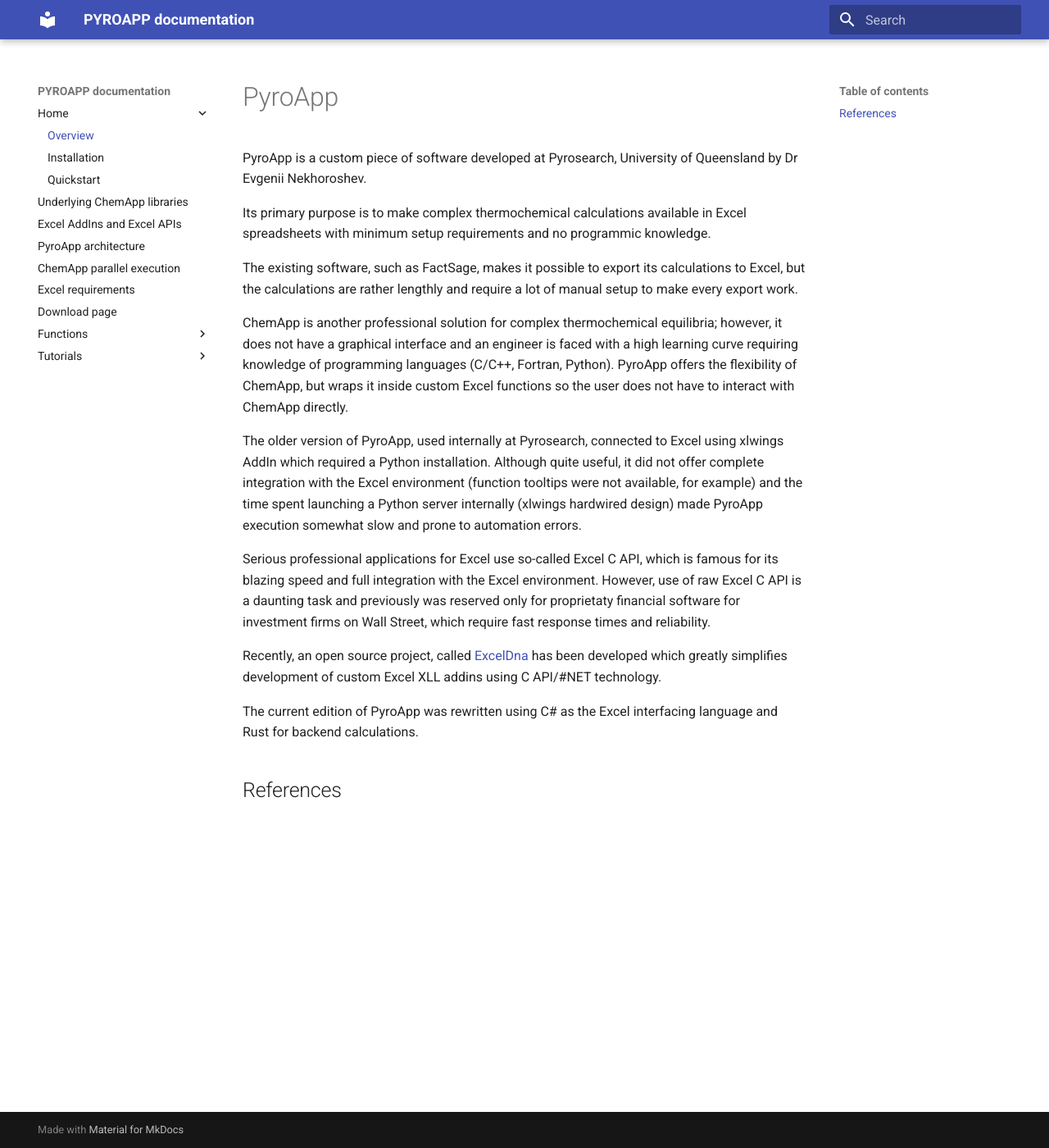
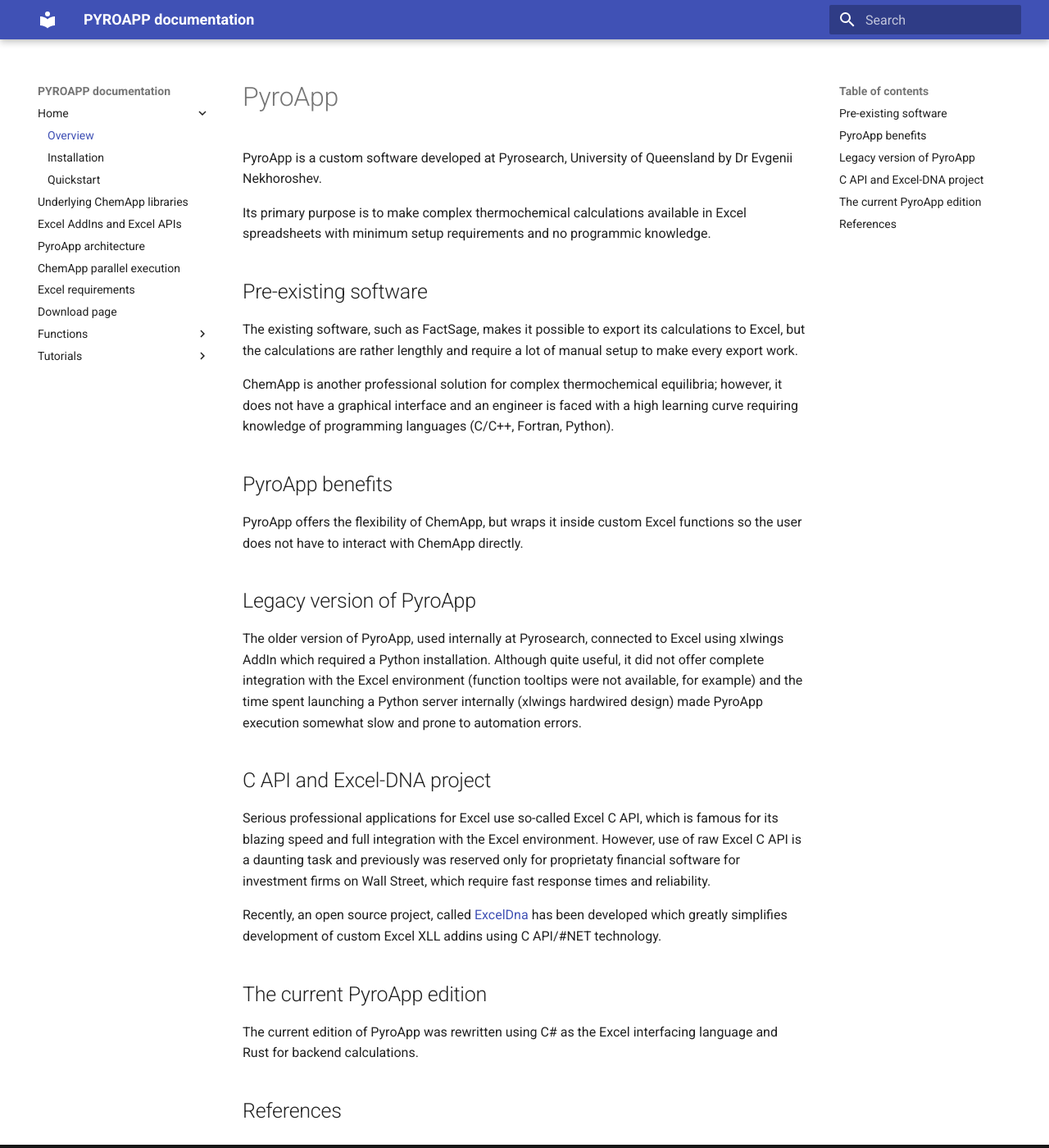
Before and after one commit to evnekdev/pyroapp-docs, an MkDocs documentation site: the page built from docs/index.md, in a window 1280 px wide and 1400 px high. Shown: the whole window at 82% size. Built offline with MkDocs 1.6.1 and Material for MkDocs 9.7.7, drawn with Linux system fonts in a browser that asks for light colours.

Commit message:
Update index.md

```diff
--- a/docs/index.md
+++ b/docs/index.md
@@ -1,20 +1,30 @@
 # PyroApp
 
-PyroApp is a custom piece of software developed at Pyrosearch, University of Queensland by Dr Evgenii Nekhoroshev.
+PyroApp is a custom software developed at Pyrosearch, University of Queensland by Dr Evgenii Nekhoroshev.
 
 Its primary purpose is to make complex thermochemical calculations available in Excel spreadsheets with minimum setup requirements and no programmic knowledge.
+
+## Pre-existing software
 
 The existing software, such as FactSage, makes it possible to export its calculations to Excel, but the calculations are rather lengthly and require a lot of manual setup to make every export work.
 
 ChemApp is another professional solution for complex thermochemical equilibria; however, it does not have a graphical interface and an engineer is faced with a high learning curve requiring knowledge of programming languages (C/C++, Fortran, Python).
+## PyroApp benefits
+
 PyroApp offers the flexibility of ChemApp, but wraps it inside custom Excel functions so the user does not have to interact with ChemApp directly.
 
+## Legacy version of PyroApp
+
 The older version of PyroApp, used internally at Pyrosearch, connected to Excel using xlwings AddIn which required a Python installation. Although quite useful, it did not offer complete integration with the Excel environment (function tooltips were not available, for example) and the time spent launching a Python server internally (xlwings hardwired design) made PyroApp execution somewhat slow and prone to automation errors.
+
+## C API and Excel-DNA project
 
 Serious professional applications for Excel use so-called Excel C API, which is famous for its blazing speed and full integration with the Excel environment. However, use of raw Excel C API is a daunting task and previously was reserved only for proprietaty financial software for investment firms on Wall Street, which require fast response times and reliability.
 
 Recently, an open source project, called [ExcelDna](https://excel-dna.net/) has been developed which greatly simplifies development of custom Excel XLL addins using C API/#NET technology.
 
+## The current PyroApp edition
+
 The current edition of PyroApp was rewritten using C# as the Excel interfacing language and Rust for backend calculations.
 
 ## References
```
